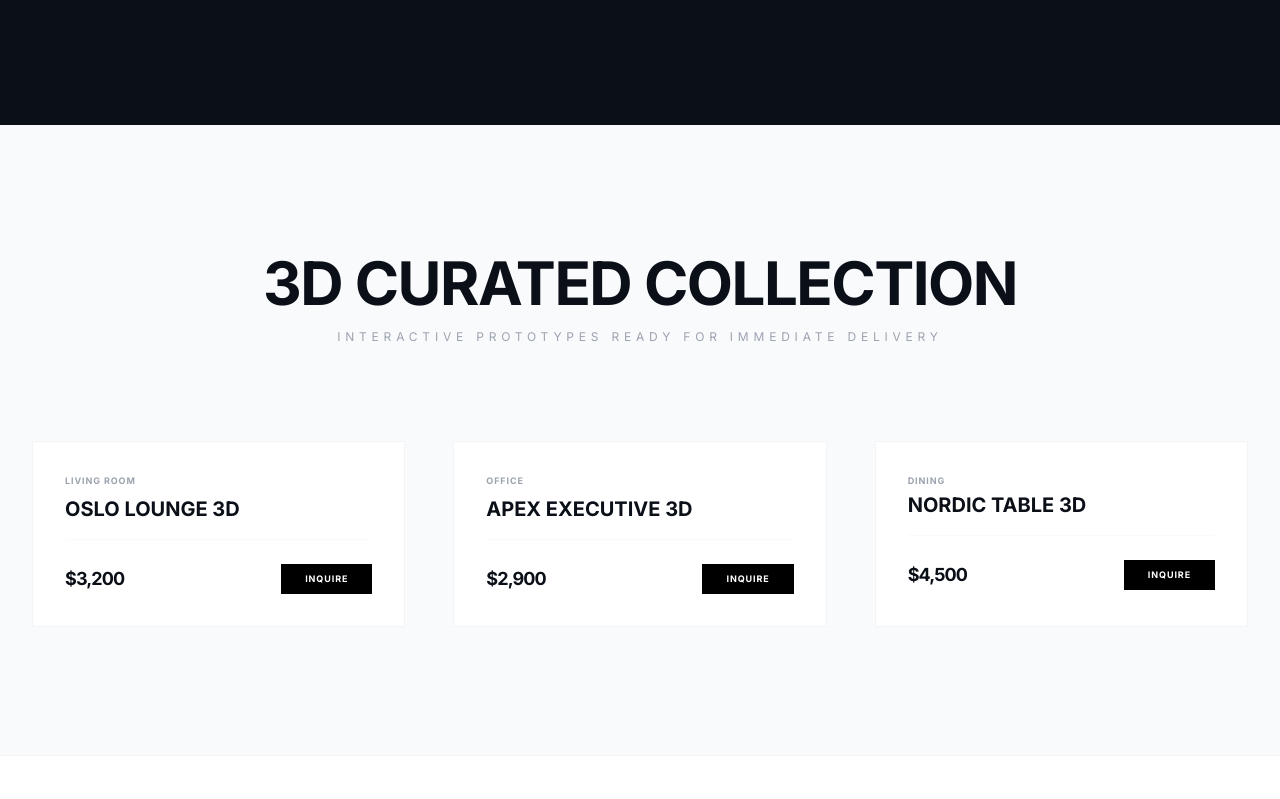
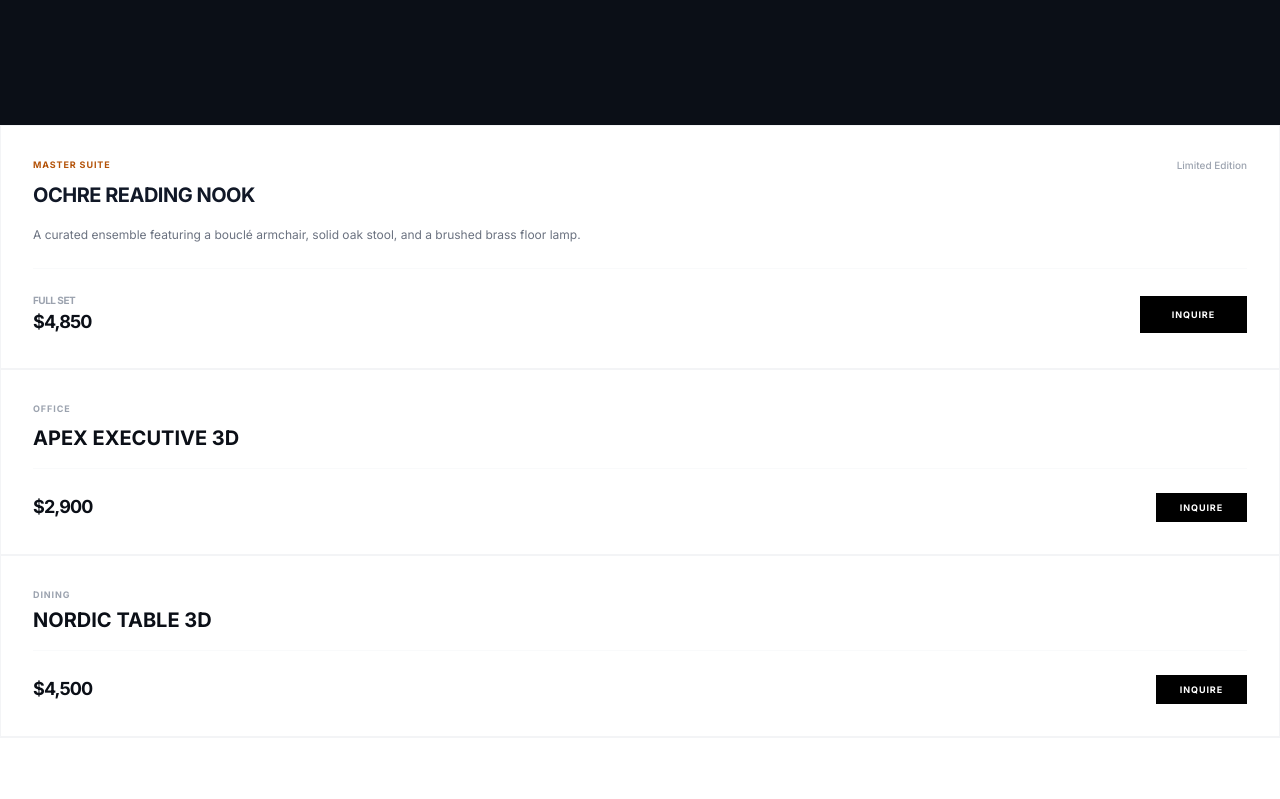
Before and after one commit to chaitanyayugo/dimensions3d, a plain HTML site: page index.html in a window 1280 px wide. Shown: the part 2381-3180 px from the top of the page. Drawn offline with nearby package versions, Linux system fonts and the light colour scheme; some packages are replaced by stand-ins of ours; a script that the page names is missing.

Commit message:
Update index.html

```diff
--- a/index.html
+++ b/index.html
@@ -168,28 +168,50 @@
     </section>
 
     <!-- 5. 3D PRODUCT COLLECTION (Screenshot 4 & 5) -->
-    <section id="collection" class="py-32 px-8 bg-slate-50">
-        <div class="text-center mb-24">
-            <h2 class="text-4xl md:text-6xl font-bold mb-4 tracking-tight uppercase">3D Curated Collection</h2>
-            <p class="text-gray-400 text-xs uppercase tracking-[0.4em]">Interactive prototypes ready for immediate delivery</p>
+   <div class="group bg-white border border-gray-100 overflow-hidden hover:shadow-2xl transition-all duration-500">
+    <!-- The 3D Viewer with warm "Spotlight" background -->
+    <div class="relative bg-[#2e2a25] overflow-hidden">
+        <model-viewer
+            src="path_to_your_ochre_chair_model.glb"
+            poster="fallback_image_of_original.jpg"
+            auto-rotate
+            rotation-per-second="20deg"
+            camera-controls
+            shadow-intensity="2"
+            shadow-softness="1"
+            exposure="1.2"
+            environment-image="neutral"
+            class="w-full h-80 pointer-events-none group-hover:pointer-events-auto"
+            style="--poster-color: #2e2a25;">
+        </model-viewer>
+
+        <!-- Subtle gradient overlay to mimic the lamp's falloff -->
+        <div class="absolute inset-0 pointer-events-none bg-[radial-gradient(circle_at_70%_30%,rgba(255,220,150,0.1)_0%,transparent_70%)]"></div>
+    </div>
+
+    <div class="p-8">
+        <div class="flex justify-between items-start mb-2">
+            <p class="text-[9px] font-bold text-amber-700 uppercase tracking-widest">Master Suite</p>
+            <span class="text-[10px] text-gray-400 font-medium">Limited Edition</span>
         </div>
 
-        <div class="grid md:grid-cols-2 lg:grid-cols-3 gap-12 max-w-7xl mx-auto">
-            <!-- 3D Product Card -->
-            <div class="group bg-white border border-gray-100 overflow-hidden hover:shadow-2xl transition-all duration-500">
-                <div class="bg-gray-50">
-                    <model-viewer src="https://modelviewer.dev/shared-assets/models/Chair.glb"
-                        auto-rotate rotation-per-second="30deg" camera-controls shadow-intensity="1" class="h-80"></model-viewer>
-                </div>
-                <div class="p-8">
-                    <p class="text-[9px] font-bold text-gray-400 uppercase tracking-widest mb-2">Living Room</p>
-                    <h4 class="text-xl font-bold uppercase mb-4">Oslo Lounge 3D</h4>
-                    <div class="flex justify-between items-center pt-6 border-t border-gray-50">
-                        <span class="text-lg font-bold tracking-tighter">$3,200</span>
-                        <button class="bg-black text-white px-6 py-2 text-[9px] font-bold uppercase tracking-widest hover:bg-gray-800 transition shine-hover">Inquire</button>
-                    </div>
-                </div>
+        <h4 class="text-xl font-bold uppercase mb-4 text-gray-900 tracking-tight">Ochre Reading Nook</h4>
+
+        <p class="text-gray-500 text-xs leading-relaxed mb-6 line-clamp-2">
+            A curated ensemble featuring a bouclé armchair, solid oak stool, and a brushed brass floor lamp.
+        </p>
+
+        <div class="flex justify-between items-center pt-6 border-t border-gray-50">
+            <div class="flex flex-col">
+                <span class="text-[10px] text-gray-400 uppercase font-bold tracking-tighter">Full Set</span>
+                <span class="text-lg font-bold tracking-tighter">$4,850</span>
             </div>
+            <button class="bg-black text-white px-8 py-3 text-[9px] font-bold uppercase tracking-widest hover:bg-amber-900 transition-colors duration-300">
+                Inquire
+            </button>
+        </div>
+    </div>
+</div>
 
             <!-- (You can add more models here by copying the block above) -->
              <!-- 3D Product Card 2 -->
```
